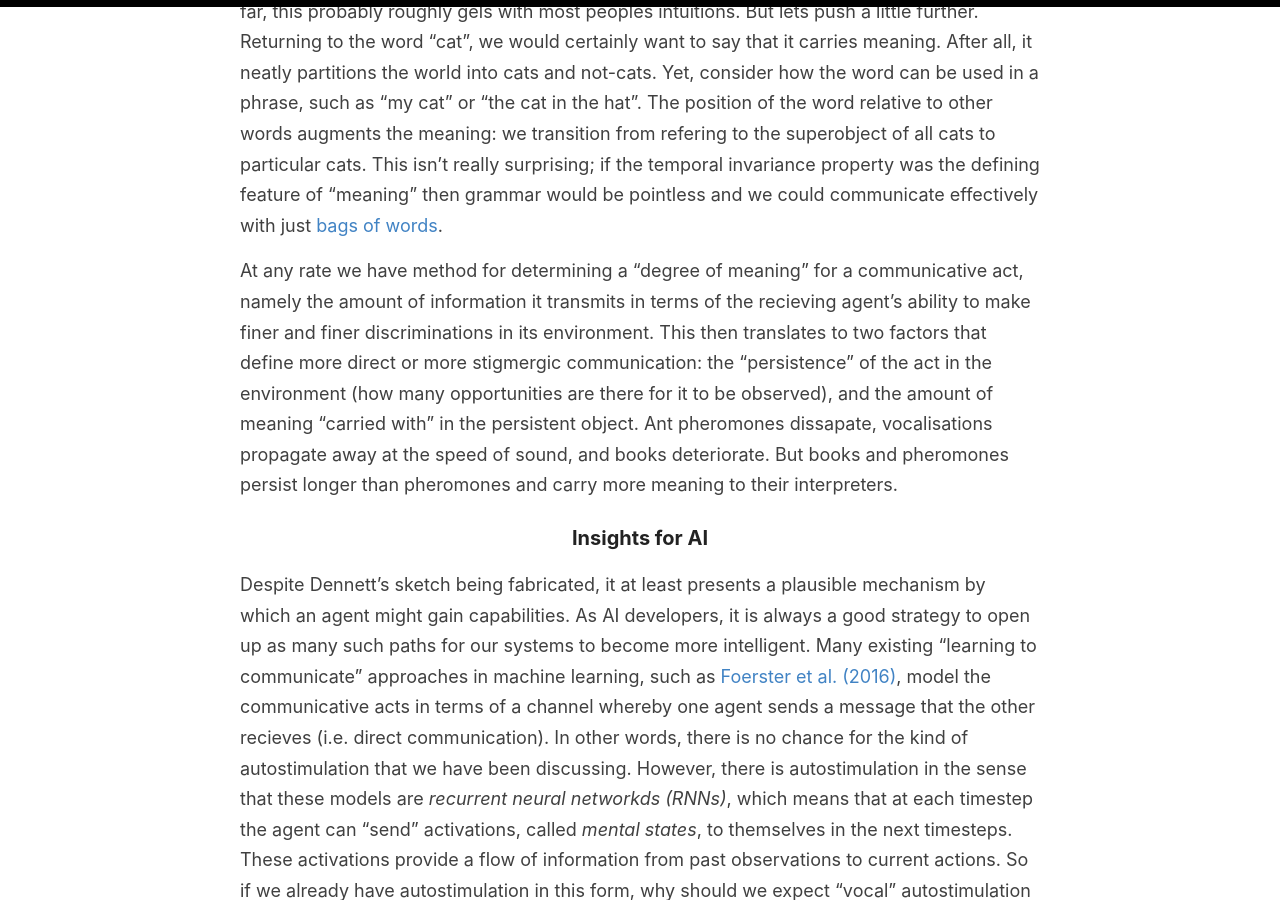
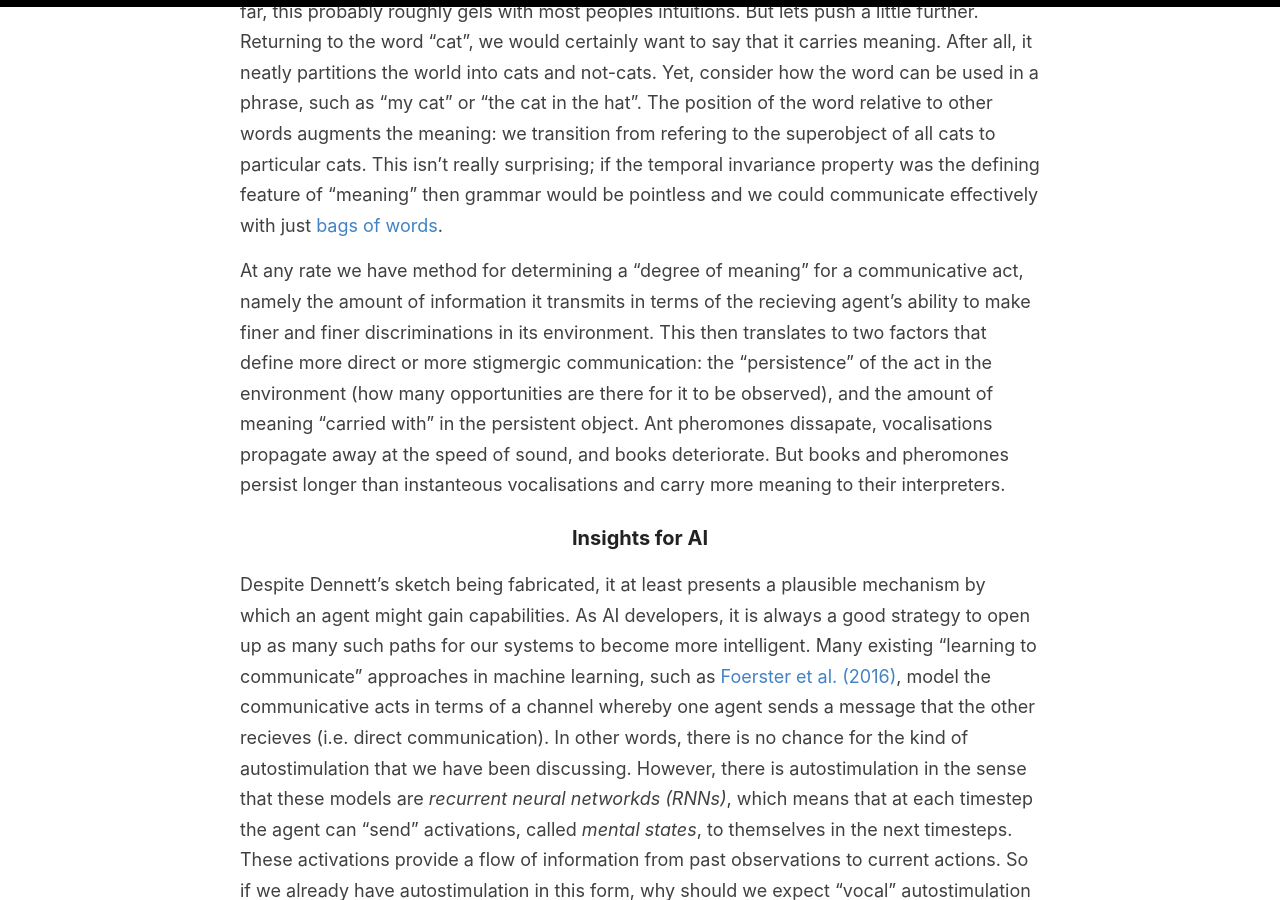
Before and after one commit to DylanCope/dylancope.github.io, a Jekyll site: the page built from _posts/2020-8-10-learning-to-communicate-to-oneself.md, in a window 1280 px wide and 900 px high, scrolled down 4213 px. Built offline with Jekyll 4.4.1, drawn with Linux system fonts in a browser that asks for light colours.

Commit message:
Update 2020-8-10-learning-to-communicate-to-oneself.md

```diff
--- a/_posts/2020-8-10-learning-to-communicate-to-oneself.md
+++ b/_posts/2020-8-10-learning-to-communicate-to-oneself.md
@@ -39,7 +39,7 @@ But wait, in the example with four objects, its not as if the individual blocks
 
 However, if we exit this thought experiment and examine real language we can see that this too breaks down. Consider the word "cat". If we decompose it into the letter "c", "a" and "t" when can see that individually they are like the red and blue blocks. If you recieved them one at a time through a window, when you recieve the "c" you could narrow down the word to "words that start with c" (i.e. a strange variant of Hangman). But if you found a "c" elsewhere you would be doing quite a different narrowing down of the possible words. Hence, the temporal invariance property is broken and the letter "c" isn't said to carry any meaning. So far, this probably roughly gels with most peoples intuitions. But lets push a little further. Returning to the word "cat", we would certainly want to say that it carries meaning. After all, it neatly partitions the world into cats and not-cats. Yet, consider how the word can be used in a phrase, such as "my cat" or "the cat in the hat". The position of the word relative to other words augments the meaning: we transition from refering to the superobject of all cats to particular cats. This isn't really surprising; if the temporal invariance property was the defining feature of "meaning" then grammar would be pointless and we could communicate effectively with just [bags of words](https://en.wikipedia.org/wiki/Bag-of-words_model).
 
-At any rate we have method for determining a "degree of meaning" for a communicative act, namely the amount of information it transmits in terms of the recieving agent's ability to make finer and finer discriminations in its environment. This then translates to two factors that define more direct or more stigmergic communication: the "persistence" of the act in the environment (how many opportunities are there for it to be observed), and the amount of meaning "carried with" in the persistent object. Ant pheromones dissapate, vocalisations propagate away at the speed of sound, and books deteriorate. But books and pheromones persist longer than pheromones and carry more meaning to their interpreters.
+At any rate we have method for determining a "degree of meaning" for a communicative act, namely the amount of information it transmits in terms of the recieving agent's ability to make finer and finer discriminations in its environment. This then translates to two factors that define more direct or more stigmergic communication: the "persistence" of the act in the environment (how many opportunities are there for it to be observed), and the amount of meaning "carried with" in the persistent object. Ant pheromones dissapate, vocalisations propagate away at the speed of sound, and books deteriorate. But books and pheromones persist longer than instanteous vocalisations and carry more meaning to their interpreters.
 
 ### Insights for AI
 
```
